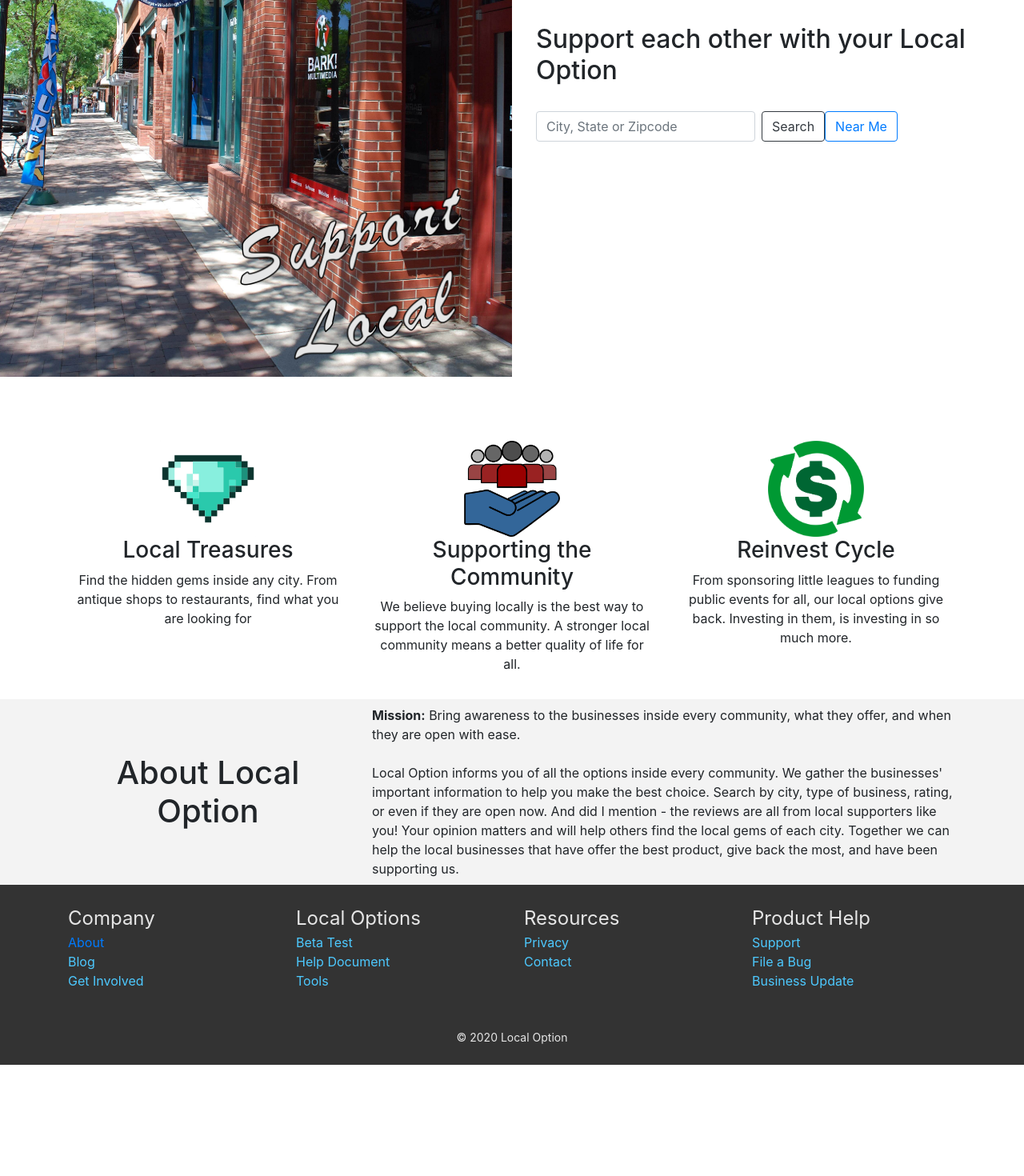
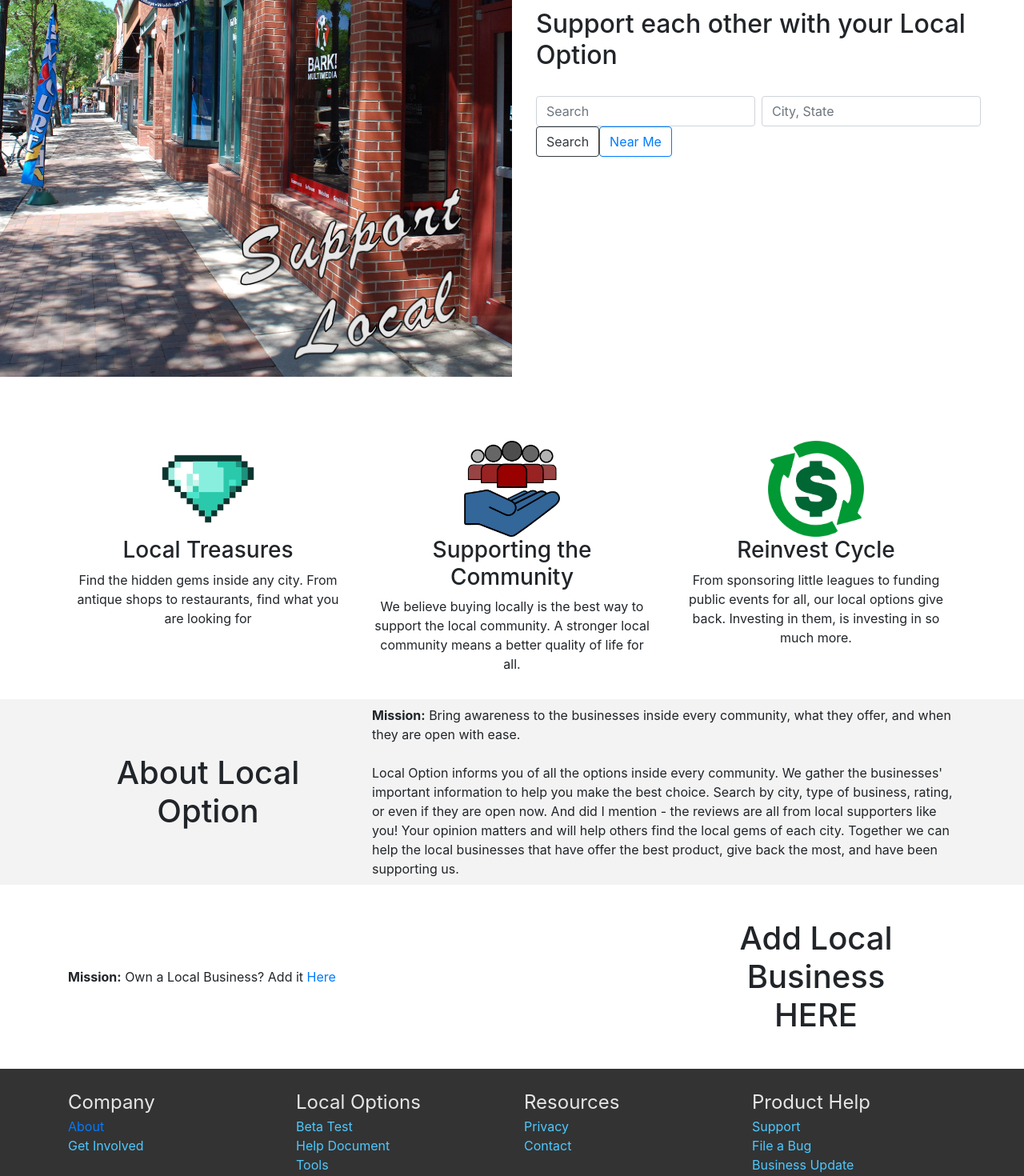
Before and after one commit to Aplank14/stc, a React (Create React App) app: page / in a window 1280 px wide. Shown: the part 320-1790 px from the top of the page at 80% size. Before the commit the page ends 1651 px from the top, so only its background shows below. Built offline with nearby package versions, Linux system fonts and the light colour scheme.

Commit message:
Quick FIxes

```diff
--- a/src/components/Business.js
+++ b/src/components/Business.js
@@ -51,7 +51,7 @@ export default function Businesses() {
               <span>{business.Zipcode}</span>
             </div>
             <div className="">
-              Phone: <span>{business.Owner}</span>
+              Phone: <span>{business.Phone}</span>
             </div>
             <div>
               {business.Facebook && (
--- a/src/components/Footer.js
+++ b/src/components/Footer.js
@@ -14,7 +14,7 @@ const Footer = () => {
               <div className="footerBody">
                 <Link to="/about">About</Link>
               </div>
-              <div className="footerBody">Blog</div>
+
               <div className="footerBody">Get Involved</div>
             </Col>
 
--- a/src/components/GemItem.js
+++ b/src/components/GemItem.js
@@ -34,7 +34,11 @@ export default function GemItem({business}, {i}) {
                 </Col>
 
                 <Col lg={5} md={5} sm={12}>
-                  Address: {business.Address}
+                  Address: {business.Address} <br />
+                  {business.Phone && (
+                    <span>Phone: {business.Phone}
+                    </span>
+              )}
                   <Row>
                     <Col>
                       <h5>25 Years</h5>
--- a/src/components/Home.js
+++ b/src/components/Home.js
@@ -34,7 +34,12 @@ export default function Home() {
             <Form inline>
               <FormControl
                 type="text"
-                placeholder="City, State or Zipcode"
+                placeholder="Search"
+                className="mr-sm-2"
+              />
+              <FormControl
+                type="text"
+                placeholder="City, State"
                 className="mr-sm-2"
               />
               <Button variant="outline-dark">Search</Button>{' '}
@@ -114,6 +119,29 @@ export default function Home() {
           </Row>
         </Container>
       </div>
+
+      <div className="">
+        <Container className="py-2">
+          <Row>
+
+          <Col lg={8} sm={12} className="my-auto">
+              <div>
+                <b>Mission:</b> Own a Local Business? Add it <a href="#">Here</a>
+              </div>
+
+            </Col>
+            <Col lg={4} sm={12} className="my-auto">
+              <h1 align="center" className="titleMargin">
+                Add Local Business HERE
+              </h1>
+            </Col>
+
+
+          </Row>
+        </Container>
+      </div>
+
+
     </div>
   )
 }
```
